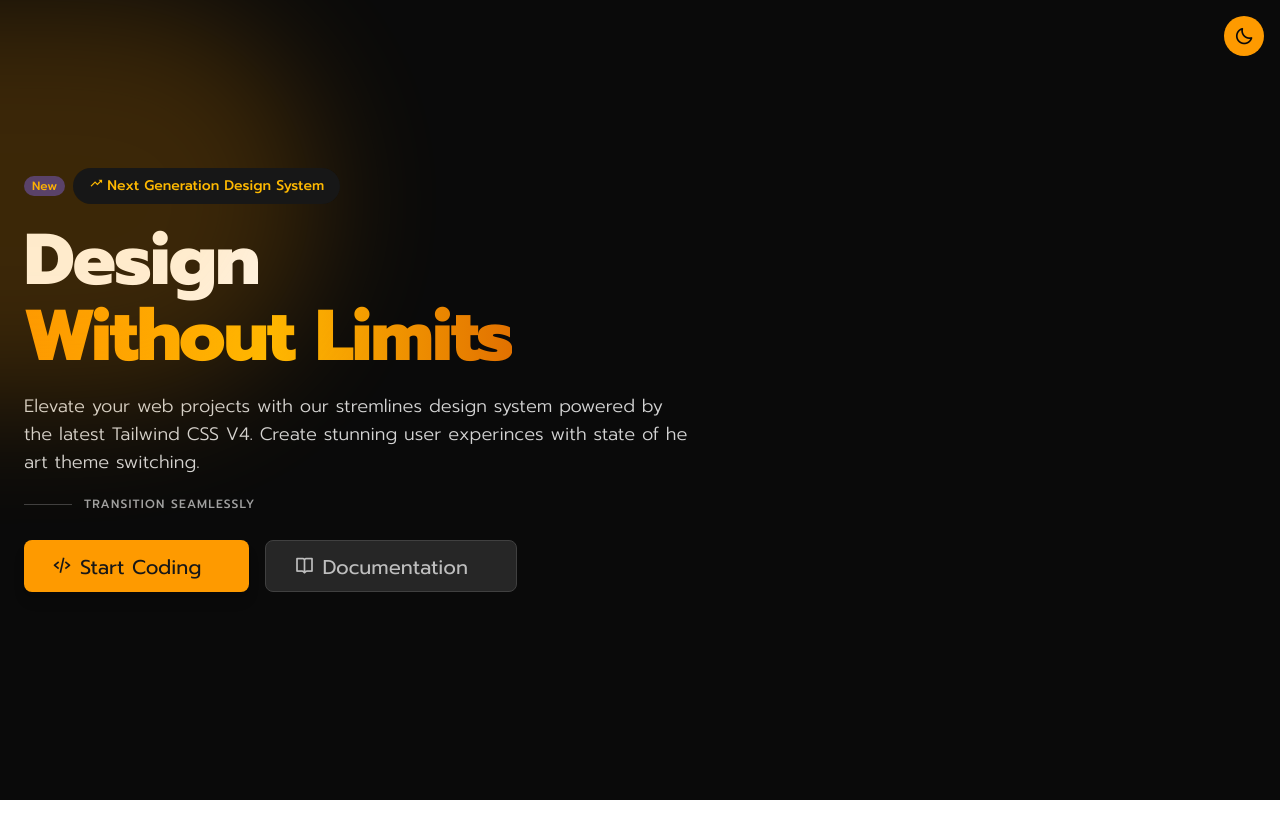
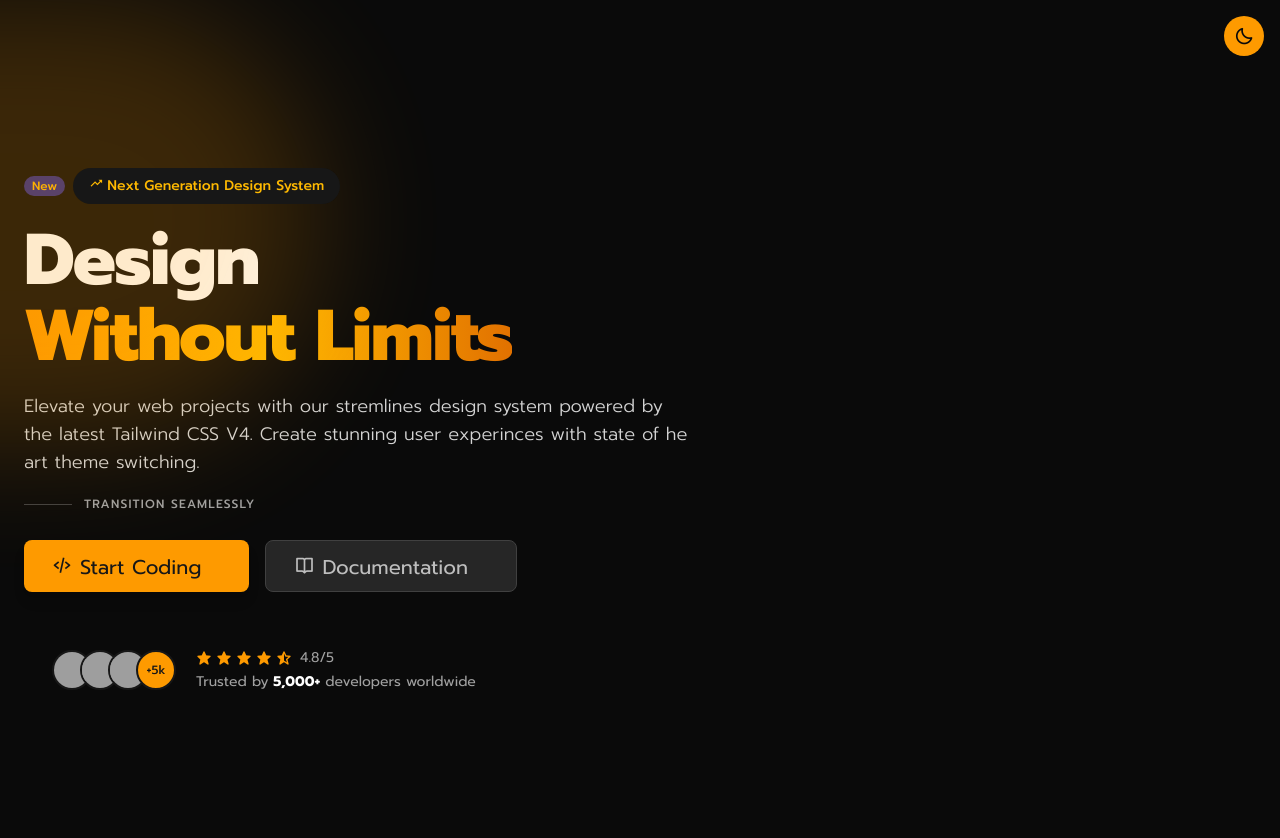
Before and after one commit to Primegicsocialmedia/Project-4, a React (Vite) app: page / in a window 1280 px wide. Shown: the top 838 px of the page. Before the commit the page ends 800 px from the top, so only its background shows below. Built offline with nearby package versions, Linux system fonts and the light colour scheme; grey boxes are pictures that could not be loaded.

Commit message:
user rating complete

```diff
--- a/src/components/Hero.jsx
+++ b/src/components/Hero.jsx
@@ -51,6 +51,27 @@ const Hero = () => {
               </button>
 
             </div>
+            <div className="flex flex-col sm:flex-row gap-5 sm:items-center pt-6 lg:p-7 border-neutral-200 dark:border-neutral-800">
+              <div className="flex -space-x-3">
+                <img src="https://randomuser.me/api/portraits/women/21.jpg" alt="User" className="w-9 h-9 lg:w-10 lg:h-10 rounded-full border-2 border-white dark:border-neutral-900 object-cover" />
+                <img src="https://randomuser.me/api/portraits/men/12.jpg" alt="User" className="w-9 h-9 lg:w-10 lg:h-10 rounded-full border-2 border-white dark:border-neutral-900 object-cover" />
+                <img src="https://randomuser.me/api/portraits/women/24.jpg" alt="User" className="w-9 h-9 lg:w-10 lg:h-10 rounded-full border-2 border-white dark:border-neutral-900 object-cover" />
+                <span className="flex items-center justify-center w-9 h-9 lg:w-10 lg:h-10 rounded-full border-2 border-white dark:border-neutral-900 bg-neutral-900 dark:bg-amber-500 text-white dark:text-neutral-900 text-xs font-medium">+5k</span>
+              </div>
+              <div className="space-y-1">
+                <div className="flex items-center">
+                  <i className="bx bxs-star text-amber-500 mr-1"></i>
+                  <i className="bx bxs-star text-amber-500 mr-1"></i>
+                  <i className="bx bxs-star text-amber-500 mr-1"></i>
+                  <i className="bx bxs-star text-amber-500 mr-1"></i>
+                  <i className="bx bxs-star-half text-amber-500 mr-1"></i>
+                  <span className="text-neutral-600 dark:text-neutral-400 text-sm ml-1">4.8/5</span>
+                </div>
+                <p className="text-neutral-600 dark:text-neutral-400 text-sm" >Trusted by
+                <span className="font-bold text-neutral-900 dark:text-white"> 5,000+</span> developers worldwide
+                </p>
+              </div>
+            </div>
           </div>
         </div>
       </div>
```
